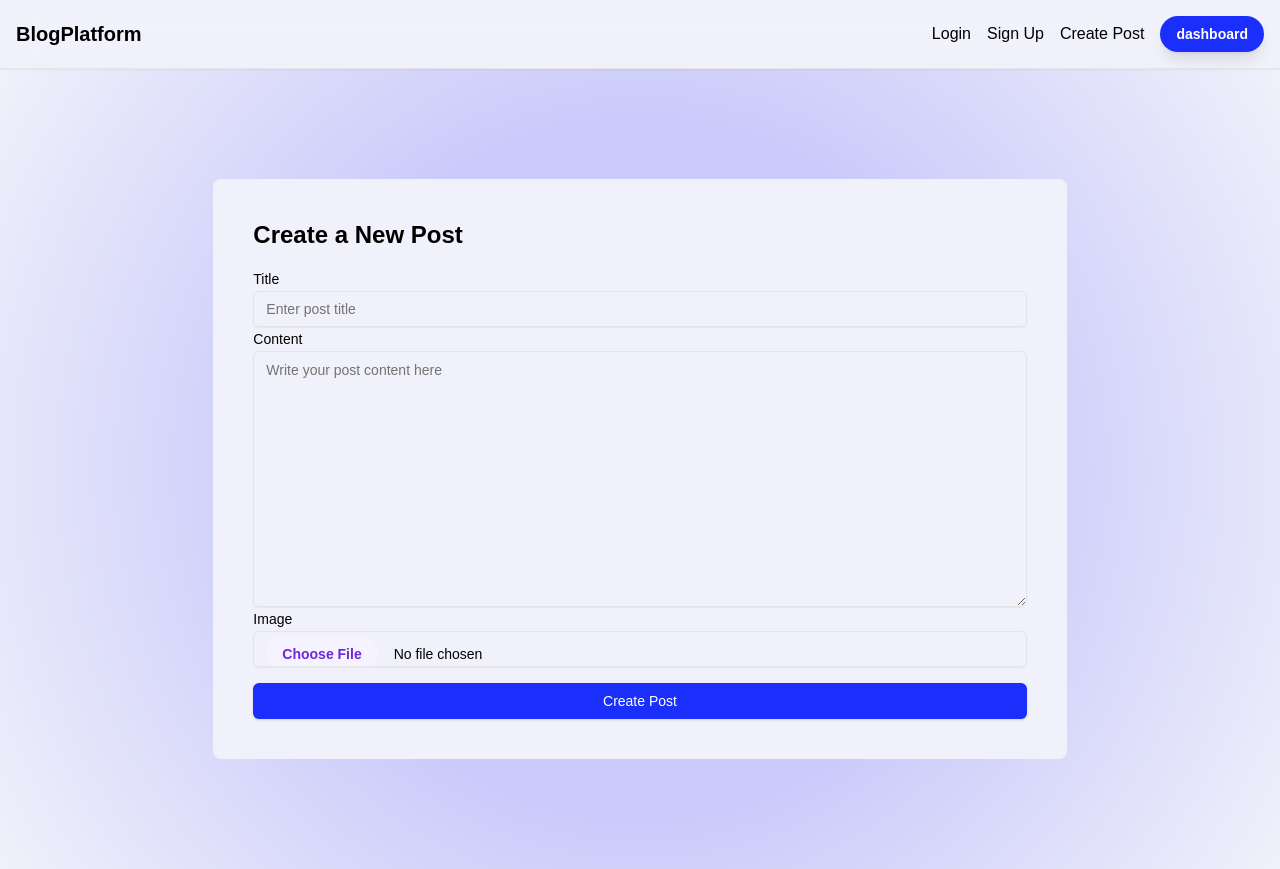
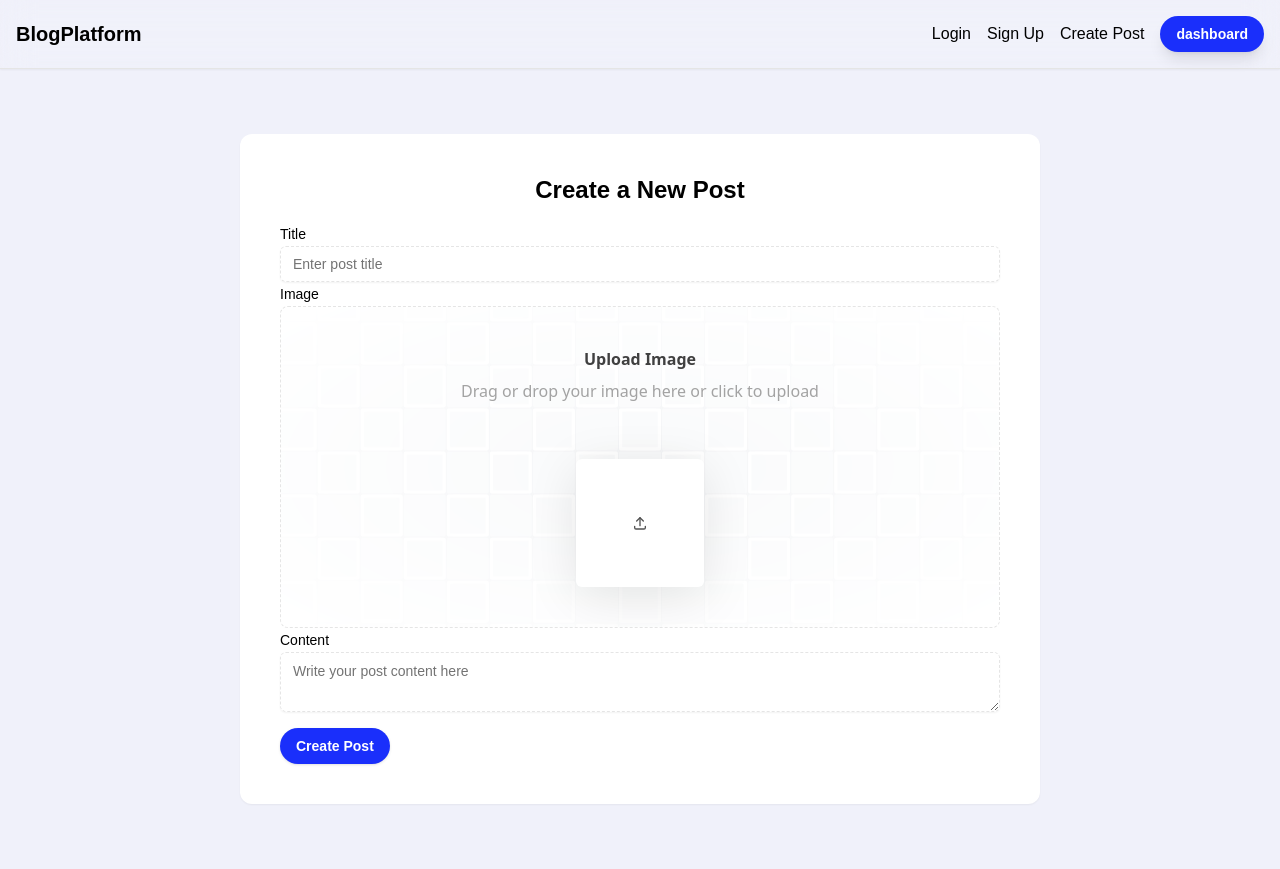
Before and after one commit to anujsb/task-attack-capital, a Next.js app: page /create-post in a window 1280 px wide. Built offline with nearby package versions, Linux system fonts and the light colour scheme.

Commit message:
create post ui enhanced

```diff
--- a/package.json
+++ b/package.json
@@ -12,12 +12,15 @@
     "@next/font": "^14.2.15",
     "@radix-ui/react-label": "^2.1.0",
     "@radix-ui/react-slot": "^1.1.0",
+    "@tabler/icons-react": "^3.22.0",
     "class-variance-authority": "^0.7.0",
     "clsx": "^2.1.1",
+    "framer-motion": "^11.11.17",
     "lucide-react": "^0.460.0",
     "next": "15.0.3",
     "react": "19.0.0-rc-66855b96-20241106",
     "react-dom": "19.0.0-rc-66855b96-20241106",
+    "react-dropzone": "^14.3.5",
     "tailwind-merge": "^2.5.4",
     "tailwindcss-animate": "^1.0.7"
   },
--- a/src/app/create-post/page.tsx
+++ b/src/app/create-post/page.tsx
@@ -5,6 +5,7 @@
 import { Textarea } from "@/components/ui/textarea";
 import { Button } from "@/components/ui/button";
 import { Label } from "@/components/ui/label";
+import { FileUpload } from "@/components/ui/file-upload";
 
 const page = () => {
   const [title, setTitle] = useState("");
@@ -33,17 +34,27 @@
     setImagePreview(null);
   };
 
+  const [files, setFiles] = useState<File[]>([]);
+  const handleFileUpload = (files: File[]) => {
+    setFiles(files);
+    console.log(files);
+  };
+
   return (
-    <div className="h-screen flex flex-col  items-center justify-center bg-[radial-gradient(circle,_#cacafb_45%,_#ffd1c700)] ">
+    <div className="h-screen flex flex-col  items-center justify-center p-10">
       <form
         // onSubmit={handleSubmit}
-        className=" p-10  rounded-lg bg-background w-2/3"
+        className=" p-10  rounded-xl bg-white shadow-sm lg:w-2/3 w-full "
       >
         {/* <form onSubmit={handleSubmit} className="max-w-2xl mx-auto space-y-4"> */}
-        <h1 className="text-2xl font-bold mb-4">Create a New Post</h1>
+        <h1 className="text-2xl font-bold mb-4 text-center">
+          Create a New Post
+        </h1>
 
         <div>
-          <Label htmlFor="title">Title</Label>
+          <Label className="" htmlFor="title">
+            Title
+          </Label>
           <Input
             id="title"
             type="text"
@@ -51,7 +62,21 @@
             value={title}
             onChange={(e) => setTitle(e.target.value)}
             required
+            className="border border-dashed "
           />
+        </div>
+        <div>
+          <Label htmlFor="image">Image</Label>
+          {/* <Input
+            id="image"
+            type="file"
+            accept="image/*"
+            onChange={handleImageChange}
+            className="file:mr-4 file:py-2 file:px-4 file:rounded-full file:border-0 file:text-sm file:font-semibold file:bg-violet-50 file:text-violet-700 hover:file:bg-violet-100"
+          /> */}
+          <div className="w-full max-w-4xl mx-auto min-h-40 border border-dashed bg-white  border-neutral-200 rounded-lg">
+            <FileUpload onChange={handleFileUpload} />
+          </div>
         </div>
 
         <div>
@@ -61,19 +86,8 @@
             placeholder="Write your post content here"
             value={content}
             onChange={(e) => setContent(e.target.value)}
-            className="h-64"
+            className="border border-dashed "
             required
-          />
-        </div>
-
-        <div>
-          <Label htmlFor="image">Image</Label>
-          <Input
-            id="image"
-            type="file"
-            accept="image/*"
-            onChange={handleImageChange}
-            className="file:mr-4 file:py-2 file:px-4 file:rounded-full file:border-0 file:text-sm file:font-semibold file:bg-violet-50 file:text-violet-700 hover:file:bg-violet-100"
           />
         </div>
 
@@ -87,7 +101,7 @@
           </div>
         )}
 
-        <Button type="submit" className="w-full mt-4 text-white">
+        <Button type="submit" className="w-min mt-4 text-white rounded-full hover:scale-110 duration-500 transition font-semibold ">
           Create Post
         </Button>
       </form>
--- /dev/null
+++ b/src/components/ui/file-upload.tsx
@@ -0,0 +1,197 @@
+import { cn } from "@/lib/utils";
+import React, { useRef, useState } from "react";
+import { motion } from "framer-motion";
+import { IconUpload } from "@tabler/icons-react";
+import { useDropzone } from "react-dropzone";
+import { Input } from "./input";
+
+const mainVariant = {
+  initial: {
+    x: 0,
+    y: 0,
+  },
+  animate: {
+    x: 20,
+    y: -20,
+    opacity: 0.9,
+  },
+};
+
+const secondaryVariant = {
+  initial: {
+    opacity: 0,
+  },
+  animate: {
+    opacity: 1,
+  },
+};
+
+export const FileUpload = ({
+  onChange,
+}: {
+  onChange?: (files: File[]) => void;
+}) => {
+  const [files, setFiles] = useState<File[]>([]);
+  const fileInputRef = useRef<HTMLInputElement>(null);
+
+  const handleFileChange = (newFiles: File[]) => {
+    setFiles((prevFiles) => [...prevFiles, ...newFiles]);
+    onChange && onChange(newFiles);
+  };
+
+  const handleClick = () => {
+    fileInputRef.current?.click();
+  };
+
+  const { getRootProps, isDragActive } = useDropzone({
+    multiple: false,
+    noClick: true,
+    onDrop: handleFileChange,
+    onDropRejected: (error) => {
+      console.log(error);
+    },
+  });
+
+  return (
+    <div className="w-full" {...getRootProps()}>
+      <motion.div
+        onClick={handleClick}
+        whileHover="animate"
+        className="p-10 group/file block rounded-lg cursor-pointer w-full relative overflow-hidden"
+      >
+        <Input
+          ref={fileInputRef}
+          id="image"
+          type="file"
+          accept="image/*"
+          // id="file-upload-handle"
+          // type="file"
+          onChange={(e) => handleFileChange(Array.from(e.target.files || []))}
+          className="hidden"
+        />
+        <div className="absolute inset-0 [mask-image:radial-gradient(ellipse_at_center,white,transparent)]">
+          <GridPattern />
+        </div>
+        <div className="flex flex-col items-center justify-center">
+          <p className="relative z-20 font-sans font-bold text-neutral-700 dark:text-neutral-300 text-base">
+            Upload Image
+          </p>
+          <p className="relative z-20 font-sans font-normal text-neutral-400 dark:text-neutral-400 text-base mt-2">
+            Drag or drop your image here or click to upload
+          </p>
+          <div className="relative w-full mt-10 max-w-xl mx-auto">
+            {files.length > 0 &&
+              files.map((file, idx) => (
+                <motion.div
+                  key={"file" + idx}
+                  layoutId={idx === 0 ? "file-upload" : "file-upload-" + idx}
+                  className={cn(
+                    "relative overflow-hidden z-40 bg-white dark:bg-neutral-900 flex flex-col items-start justify-start md:h-24 p-4 mt-4 w-full mx-auto rounded-md",
+                    "shadow-sm"
+                  )}
+                >
+                  <div className="flex justify-between w-full items-center gap-4">
+                    <motion.p
+                      initial={{ opacity: 0 }}
+                      animate={{ opacity: 1 }}
+                      layout
+                      className="text-base text-neutral-700 dark:text-neutral-300 truncate max-w-xs"
+                    >
+                      {file.name}
+                    </motion.p>
+                    <motion.p
+                      initial={{ opacity: 0 }}
+                      animate={{ opacity: 1 }}
+                      layout
+                      className="rounded-lg px-2 py-1 w-fit flex-shrink-0 text-sm text-neutral-600 dark:bg-neutral-800 dark:text-white shadow-input"
+                    >
+                      {(file.size / (1024 * 1024)).toFixed(2)} MB
+                    </motion.p>
+                  </div>
+
+                  <div className="flex text-sm md:flex-row flex-col items-start md:items-center w-full mt-2 justify-between text-neutral-600 dark:text-neutral-400">
+                    <motion.p
+                      initial={{ opacity: 0 }}
+                      animate={{ opacity: 1 }}
+                      layout
+                      className="px-1 py-0.5 rounded-md bg-gray-100 dark:bg-neutral-800 "
+                    >
+                      {file.type}
+                    </motion.p>
+
+                    <motion.p
+                      initial={{ opacity: 0 }}
+                      animate={{ opacity: 1 }}
+                      layout
+                    >
+                      modified{" "}
+                      {new Date(file.lastModified).toLocaleDateString()}
+                    </motion.p>
+                  </div>
+                </motion.div>
+              ))}
+            {!files.length && (
+              <motion.div
+                layoutId="file-upload"
+                variants={mainVariant}
+                transition={{
+                  type: "spring",
+                  stiffness: 300,
+                  damping: 20,
+                }}
+                className={cn(
+                  "relative group-hover/file:shadow-2xl z-40 bg-white dark:bg-neutral-900 flex items-center justify-center h-32 mt-4 w-full max-w-[8rem] mx-auto rounded-md",
+                  "shadow-[0px_10px_50px_rgba(0,0,0,0.1)]"
+                )}
+              >
+                {isDragActive ? (
+                  <motion.p
+                    initial={{ opacity: 0 }}
+                    animate={{ opacity: 1 }}
+                    className="text-neutral-600 flex flex-col items-center"
+                  >
+                    Drop it
+                    <IconUpload className="h-4 w-4 text-neutral-600 dark:text-neutral-400" />
+                  </motion.p>
+                ) : (
+                  <IconUpload className="h-4 w-4 text-neutral-600 dark:text-neutral-300" />
+                )}
+              </motion.div>
+            )}
+
+            {!files.length && (
+              <motion.div
+                variants={secondaryVariant}
+                className="absolute opacity-0 border border-dashed inset-0 z-30 bg-transparent flex items-center justify-center h-32 mt-4 w-full max-w-[8rem] mx-auto rounded-md"
+              ></motion.div>
+            )}
+          </div>
+        </div>
+      </motion.div>
+    </div>
+  );
+};
+
+export function GridPattern() {
+  const columns = 41;
+  const rows = 11;
+  return (
+    <div className="flex bg-gray-100 dark:bg-neutral-900 flex-shrink-0 flex-wrap justify-center items-center gap-x-px gap-y-px  scale-105">
+      {Array.from({ length: rows }).map((_, row) =>
+        Array.from({ length: columns }).map((_, col) => {
+          const index = row * columns + col;
+          return (
+            <div
+              key={`${col}-${row}`}
+              className={`w-10 h-10 flex flex-shrink-0 rounded-[2px] ${
+                index % 2 === 0
+                  ? "bg-gray-50 dark:bg-neutral-950"
+                  : "bg-gray-50 dark:bg-neutral-950 shadow-[0px_0px_1px_3px_rgba(255,255,255,1)_inset] dark:shadow-[0px_0px_1px_3px_rgba(0,0,0,1)_inset]"
+              }`}
+            />
+          );
+        })
+      )}
+    </div>
+  );
+}
```
Also changed, not shown: 2 other files (tests, documents, lock files or other folders).
